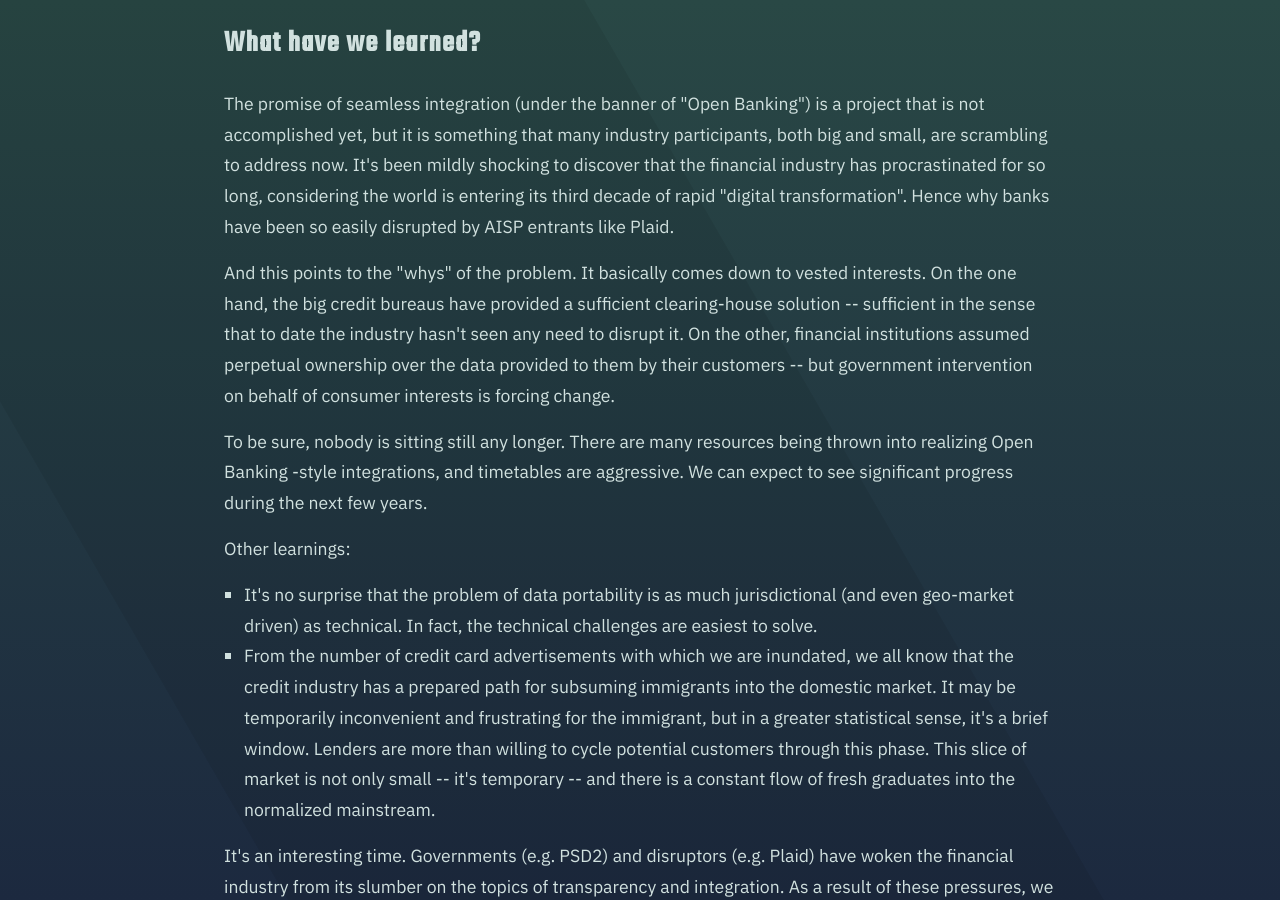
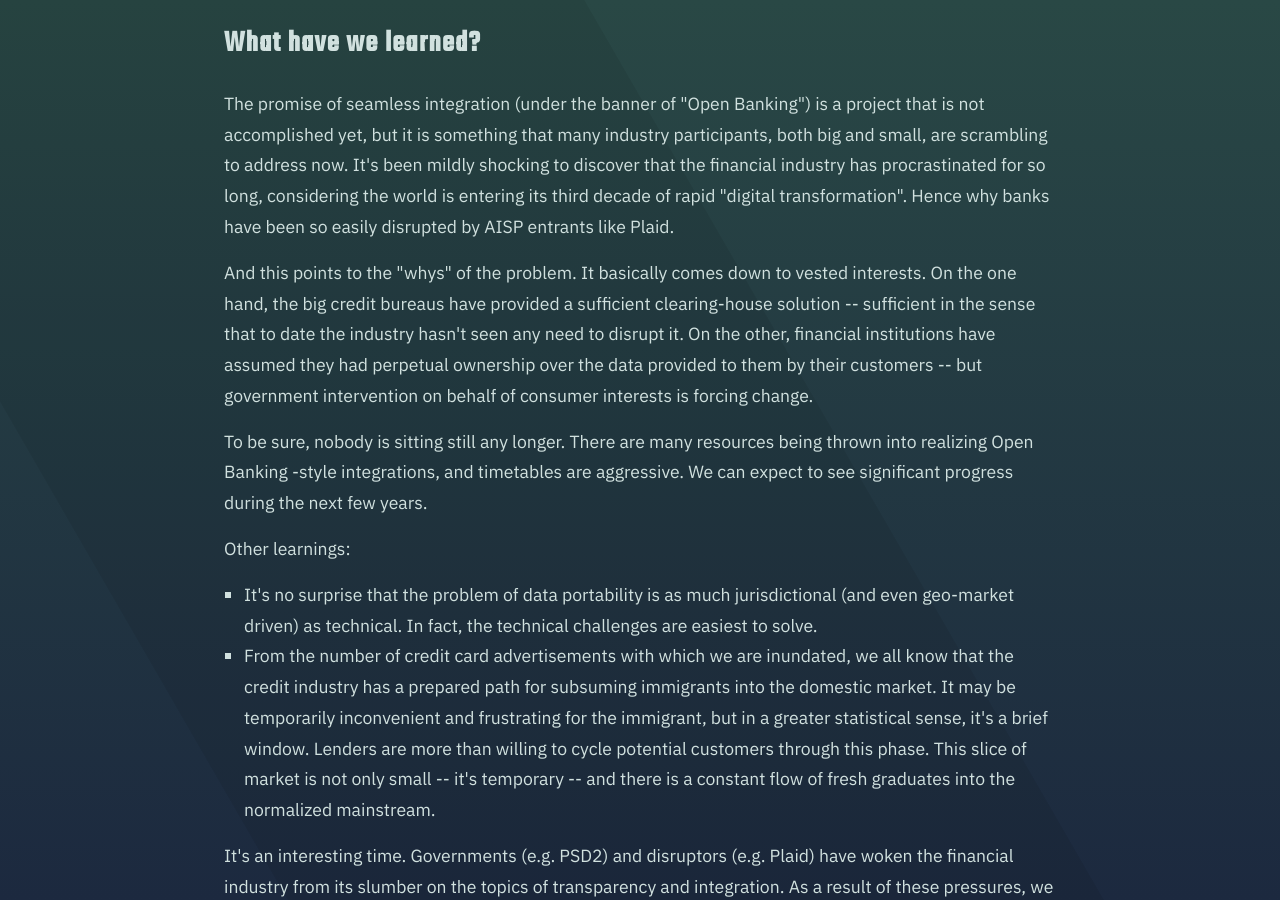
Before and after one commit to civis-mundi/civis-mundi.github.io, a Jekyll site: the page built from pages/projects.html, in a window 1280 px wide and 900 px high, scrolled down 960 px. Built offline with Jekyll 4.4.1, drawn with Linux system fonts in a browser that asks for light colours.

Commit message:
#3 Text improvement.

```diff
--- a/pages/projects.html
+++ b/pages/projects.html
@@ -58,7 +58,7 @@ title: Projects
         It basically comes down to vested interests.
         On the one hand, the big credit bureaus have provided a sufficient clearing-house solution --
         sufficient in the sense that to date the industry hasn't seen any need to disrupt it.
-        On the other, financial institutions assumed perpetual ownership over the data provided to them by their
+        On the other, financial institutions have assumed they had perpetual ownership over the data provided to them by their
         customers -- but government intervention on behalf of consumer interests is forcing change.
     </p>
     <p>
```
